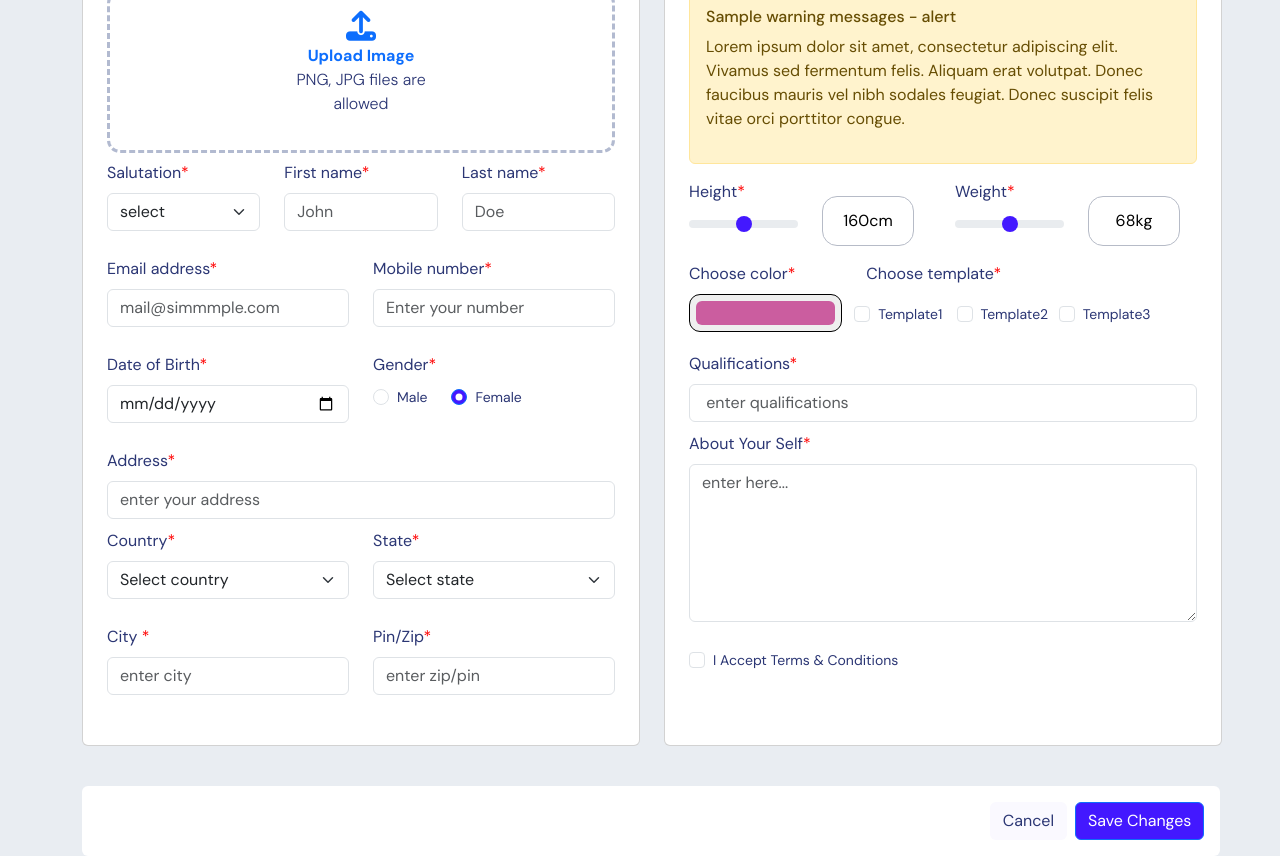
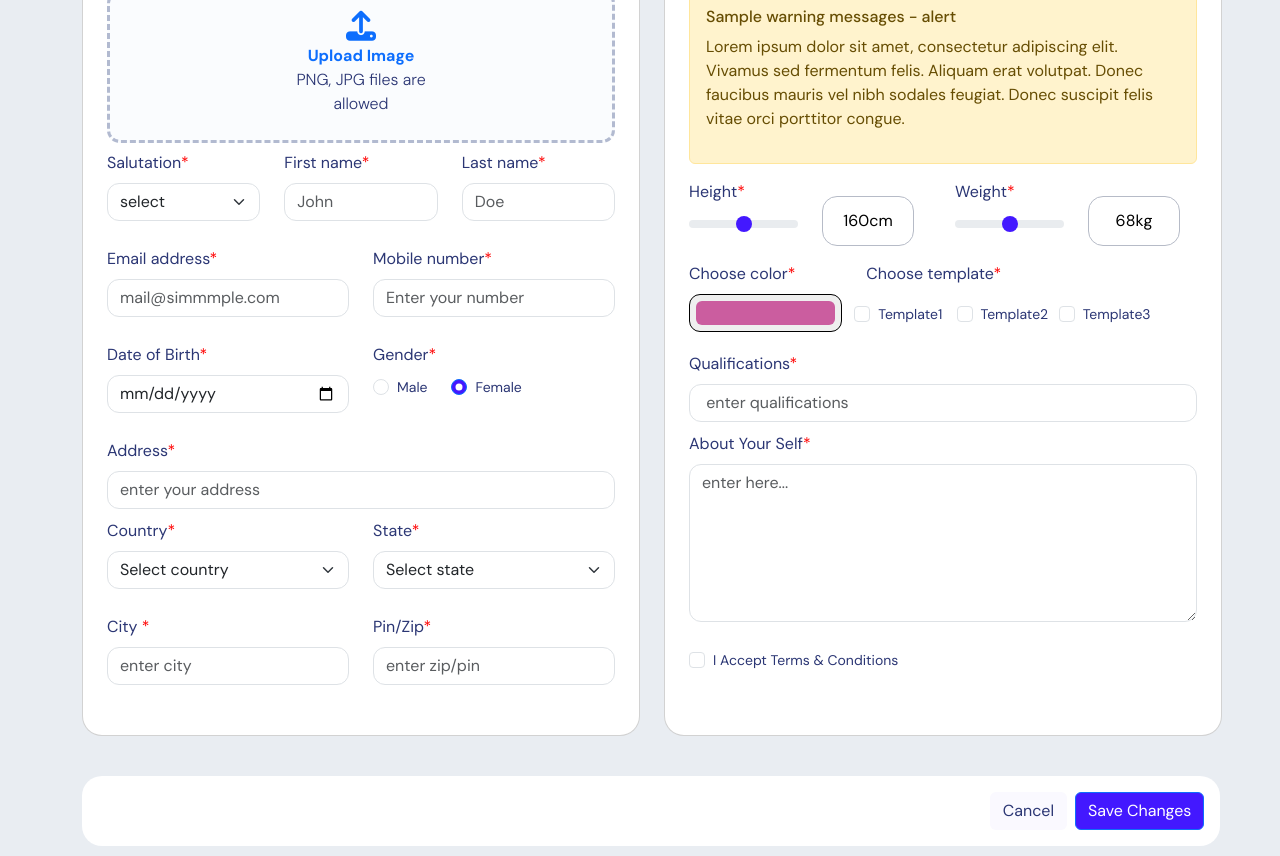
Before and after one commit to bilalmuhammad08/Bootstrap, a plain HTML site: page index.html in a window 1280 px wide. Shown: the part 105-961 px from the top of the page. Drawn offline with nearby package versions, Linux system fonts and the light colour scheme.

Commit message:
second commit

```diff
--- a/index.html
+++ b/index.html
@@ -208,7 +208,7 @@
 
 
         <div class="container">
-            <div class="footer bg-white p-3 d-flex justify-content-end mt-3 rounded">
+            <div class="footer bg-white p-3 d-flex justify-content-end mt-3">
                 <button class="btn .bg-info btn_cancel me-md-2" type="button">Cancel</button>
                 <button class="btn btn-primary rounded" type="button">Save Changes</button>
             </div>
--- a/style.css
+++ b/style.css
@@ -14,10 +14,14 @@ label{
 h2{
     color:#2B3674 !important;
 }
+.card , .footer{
+    border-radius: 20px !important;
+}
 .upload{
-    padding: 10px;
-    border: dashed #B2BAD0;
+    padding: 10px 0px 0px 0px;
+    border:dashed #B2BAD0;
     border-radius: 13px;
+    background-color: #FAFCFE;
 }
 i{
     font-size: 30px;
@@ -67,4 +71,5 @@ input[type=range]::-webkit-slider-thumb {
 }
 .form-control , .form-select{
     margin-bottom: 10px;
+    border-radius: 12px !important;
 }
```
